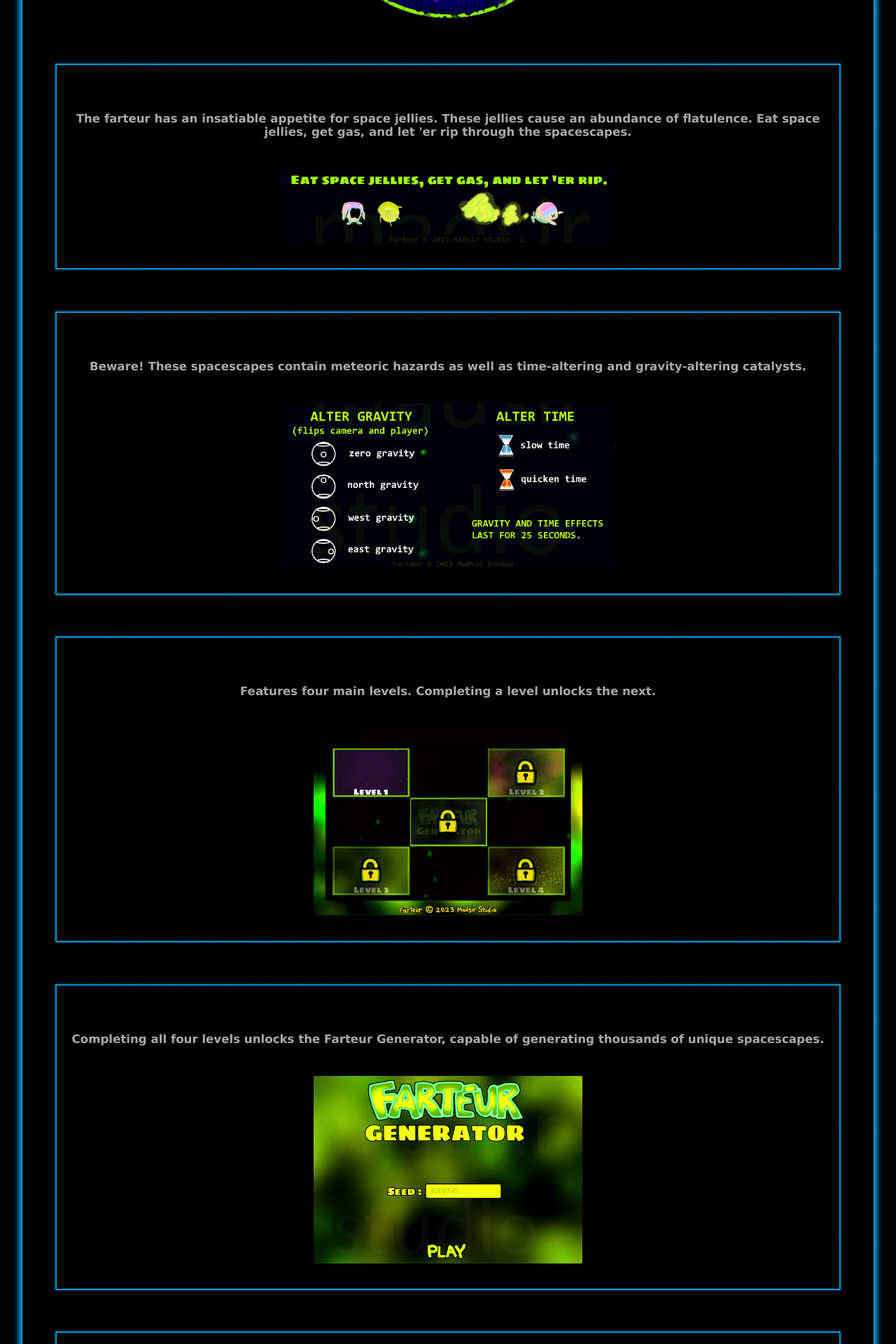
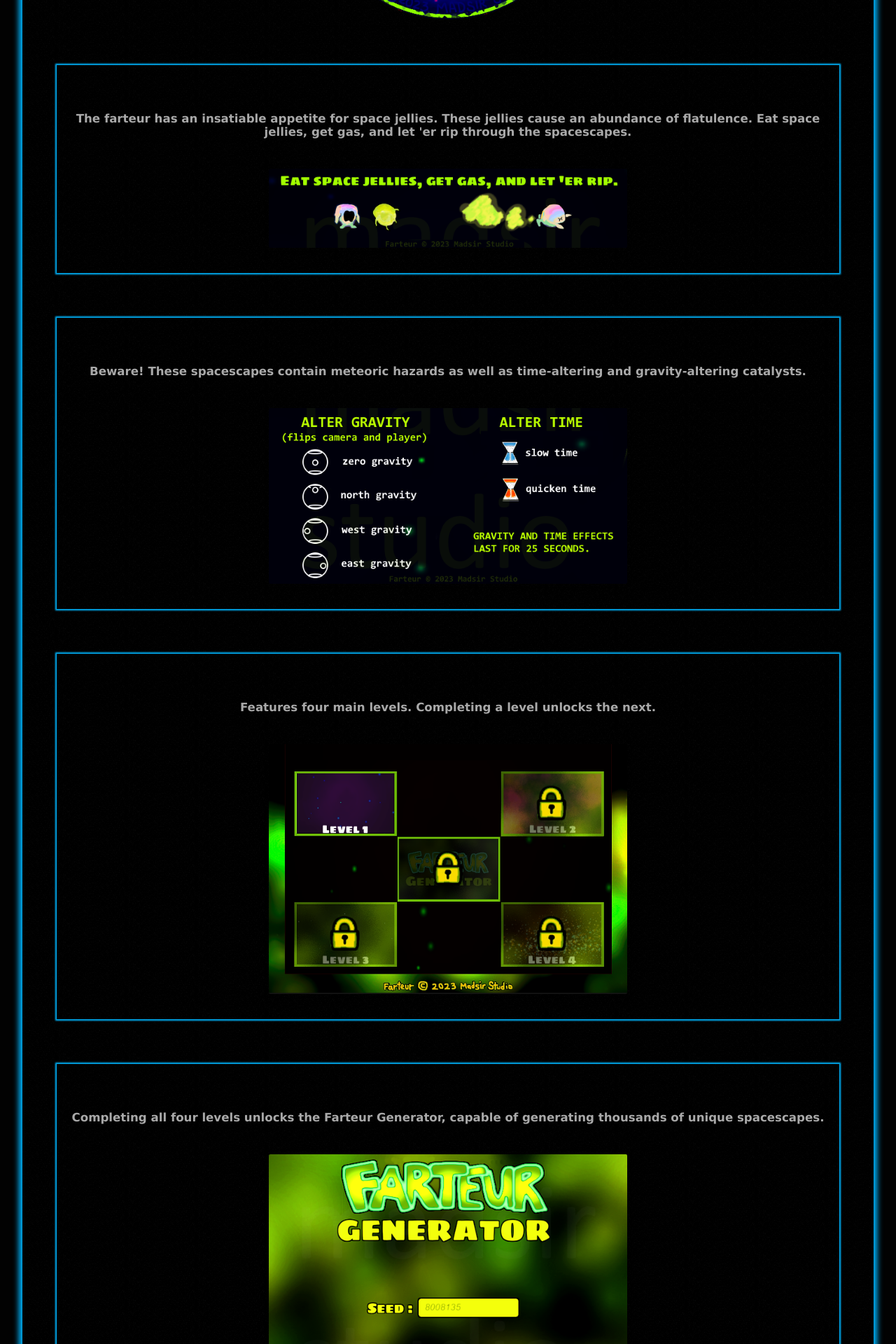
Before and after one commit to Madsir/madsirstudio.github.io, a Jekyll site: the page built from farteur/index.html, in a window 1280 px wide. Shown: the part 688-2608 px from the top of the page at 70% size. Built offline with Jekyll 4.4.1, drawn with Linux system fonts in a browser that asks for light colours.

Commit message:
Update index.html

```diff
--- a/farteur/index.html
+++ b/farteur/index.html
@@ -119,27 +119,27 @@ h6 {
 	<h4>The farteur has an insatiable appetite for space jellies. These jellies cause an abundance of flatulence. Eat space jellies, get gas, and let 'er rip through the spacescapes. </h4>
 	<br>
 			  			<div class="center">
-	<a href="/Assets/ABOUTFARTEUR.png"><img src="/Assets/ABOUTFARTEUR.png" alt="instruction" style="width:75%;display:block;margin-left:auto;margin-right:auto"></a><br></div>
+	<a href="/Assets/ABOUTFARTEUR.png"><img src="/Assets/ABOUTFARTEUR.png" alt="instruction" style="width:80%;display:block;margin-left:auto;margin-right:auto"></a><br></div>
 		  <br><br>
 	  </div>
 	  <br><div class="around"><br><br><br>
       <h4>Beware! These spacescapes contain meteoric hazards as well as time-altering and gravity-altering catalysts.</h4><br>
 		  			<div class="center">
-	<a href="/Assets/timegravFarteurMadsirStudio.png"><img src="/Assets/timegravFarteurMadsirStudio.png" alt="instruction" style="width:75%;display:block;margin-left:auto;margin-right:auto"></a><br></div>
+	<a href="/Assets/timegravFarteurMadsirStudio.png"><img src="/Assets/timegravFarteurMadsirStudio.png" alt="instruction" style="width:80%;display:block;margin-left:auto;margin-right:auto"></a><br></div>
       		  <br><br>
 	  </div>
 	  <br><div class="around"><br><br><br>
 		  <h4>Features four main levels. Completing a level unlocks the next.</h4>
 		  	<br>
 			  			<div class="center">
-		  			<a href="/Assets/FarteurLevels.png"><img src="/Assets/FarteurLevels.png" alt="levels" style="width:60%;display:block;margin-left:auto;margin-right:auto"></a></div>
+		  			<a href="/Assets/FarteurLevels.png"><img src="/Assets/FarteurLevels.png" alt="levels" style="width:80%;display:block;margin-left:auto;margin-right:auto"></a></div>
 			        		  <br><br>
 	  </div>
 		  <br><div class="around"><br><br><br>
 			 <h4>Completing all four levels unlocks the Farteur Generator, capable of generating thousands of unique spacescapes.</h4>
 		  <br>
 				  			<div class="center">
-		<a href="/Assets/generatorfarteurmadsirstudio.png"><img src="/Assets/generatorfarteurmadsirstudio.png" alt="addition" style="width:60%;display:block;margin-left:auto;margin-right:auto"></a></div>
+		<a href="/Assets/generatorfarteurmadsirstudio.png"><img src="/Assets/generatorfarteurmadsirstudio.png" alt="addition" style="width:80%;display:block;margin-left:auto;margin-right:auto"></a></div>
 
 		  <br><br>
 	  </div>
```
